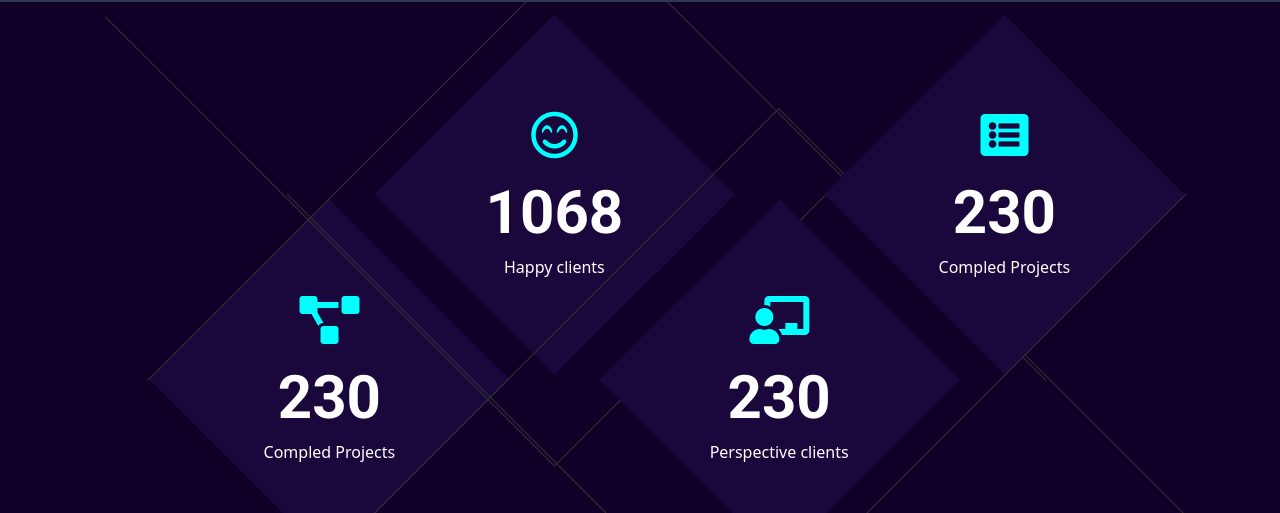
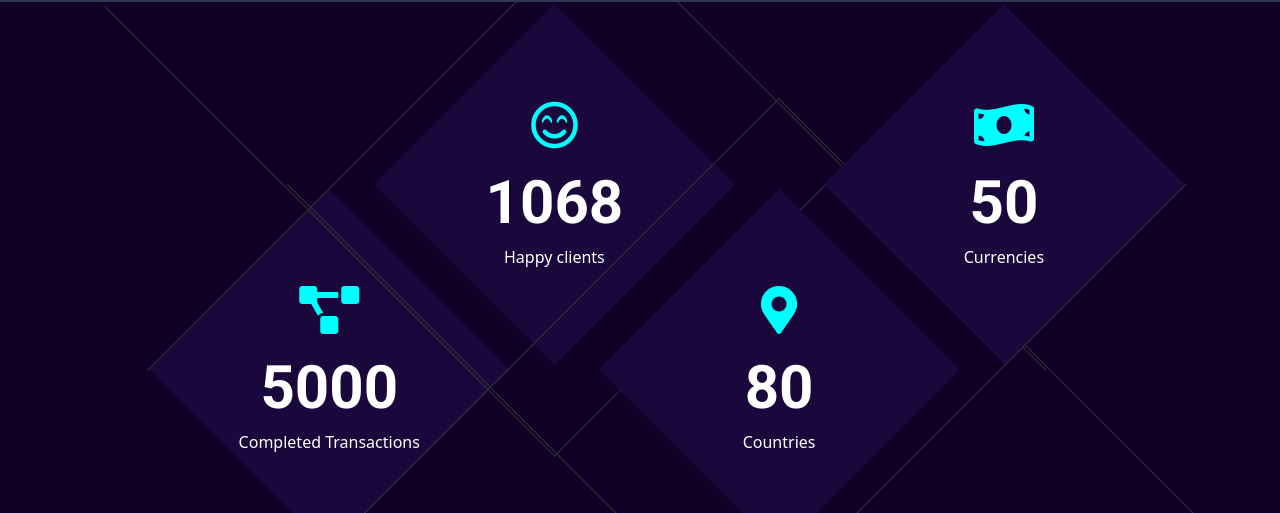
Before and after one commit to Tactical-one/CurrencyX_Platform, a plain HTML site: page index.html in a window 1280 px wide. Shown: the part 894-1407 px from the top of the page. Drawn offline with nearby package versions, Linux system fonts and the light colour scheme; grey boxes are pictures that could not be loaded.

```diff
--- a/css/styles.css
+++ b/css/styles.css
@@ -2,7 +2,7 @@
 
 
 @media only screen and (min-width: 768px){
-body:not(.layout-admin) .section, body:not(.layout-admin) section {
+body:not(.layout-admin) .section {
     padding: 100px 0;
 }
 }
@@ -108,8 +108,8 @@
 
 .counter {
     background: #100028;
-    height: 550px;
-    padding-top: 380px;
+    height: 650px;
+    padding-top: 90px;
     overflow: hidden;
   }
 
--- a/index.html
+++ b/index.html
@@ -537,8 +537,8 @@
                         <div class="counter__item">
                             <div class="counter__item__text">
                                 <i class="icon fas fa-project-diagram fa-3x"></i>
-                                <h2 class="counter_num">230</h2>
-                                <p>Compled Projects</p>
+                                <h2 class="counter_num">5000</h2>
+                                <p>Completed Transactions</p>
                             </div>
                         </div>
                     </div>
@@ -554,18 +554,18 @@
                     <div class="col-lg-3 col-md-6 col-sm-6">
                         <div class="counter__item third__item">
                             <div class="counter__item__text">
-                                <i class="icon fas fa-chalkboard-teacher fa-3x"></i>
-                                <h2 class="counter_num">230</h2>
-                                <p>Perspective clients</p>
+                                <i class="icon fas fa-map-marker-alt fa-3x"></i>
+                                <h2 class="counter_num">80</h2>
+                                <p>Countries</p>
                             </div>
                         </div>
                     </div>
                     <div class="col-lg-3 col-md-6 col-sm-6">
                         <div class="counter__item four__item">
                             <div class="counter__item__text">
-                                <i class="icon fas fa-list-alt fa-3x"></i>
-                                <h2 class="counter_num">230</h2>
-                                <p>Compled Projects</p>
+                                <i class="icon fas fa-money-bill-wave fa-3x"></i>
+                                <h2 class="counter_num">50</h2>
+                                <p>Currencies</p>
                             </div>
                         </div>
                     </div>
```
Also changed, not shown: invoice.html (+1 -1 lines), css/style.css, img/exchange.jpg (added), img/exchange.png (added).
